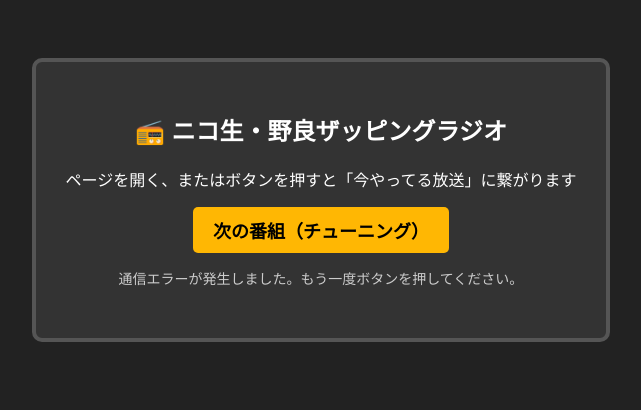
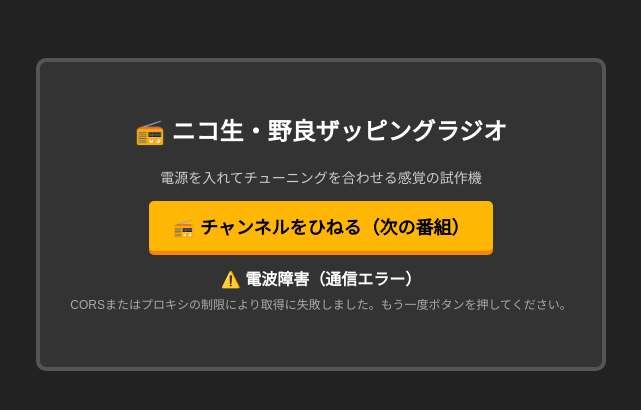
Before and after one commit to HanaAitetsu/NicoLiveRadioPrt., a plain HTML site: page index.html in a window 1280 px wide. Shown: the whole page, without its empty margins (319-960 px from the left). Drawn offline with Linux system fonts and the light colour scheme; no server answers.

Commit message:
Update index.html

```diff
--- a/index.html
+++ b/index.html
@@ -17,84 +17,104 @@
             padding: 30px;
             display: inline-block;
             background-color: #333;
+            min-width: 450px;
         }
         button {
-            padding: 10px 20px;
+            padding: 12px 24px;
             font-size: 18px;
             background-color: #ffb703;
             border: none;
             border-radius: 5px;
             cursor: pointer;
             font-weight: bold;
+            box-shadow: 0 4px #fb8500;
         }
-        button:hover { background-color: #fb8500; }
-        #player-container { margin-top: 20px; }
-        #info { margin-top: 15px; font-size: 14px; color: #ccc; }
+        button:active {
+            transform: translateY(4px);
+            box-shadow: none;
+        }
+        #player-container { margin-top: 25px; }
+        #info { margin-top: 15px; font-size: 16px; color: #fff; font-weight: bold; }
+        #sub-info { font-size: 12px; color: #aaa; margin-top: 5px; }
     </style>
 </head>
 <body>
 
 <div class="radio-box">
     <h2>📻 ニコ生・野良ザッピングラジオ</h2>
-    <p>ページを開く、またはボタンを押すと「今やってる放送」に繋がります</p>
-    <button id="next-btn">次の番組（チューニング）</button>
+    <p style="color: #ccc; font-size: 14px;">電源を入れてチューニングを合わせる感覚の試作機</p>
+    <button id="next-btn">📻 チャンネルをひねる（次の番組）</button>
 
-    <div id="info">番組を検索中...</div>
+    <div id="info">電波を受信中...</div>
+    <div id="sub-info"></div>
     <div id="player-container"></div>
 </div>
 
 <script>
-// ニコニコ生放送の「公式検索API」を使って、今ライブ中の番組をひっぱる関数
 async function tuneInRadio() {
     const infoDiv = document.getElementById('info');
+    const subInfoDiv = document.getElementById('sub-info');
     const container = document.getElementById('player-container');
-    infoDiv.innerText = "今やってる放送を電波探索中...";
-    container.innerHTML = ""; // プレイヤーを一旦消去
 
-    // ニコ生の『雑談』タグがついている、現在放送中の番組を最大100件取得するAPI URL
-    // （CORS回避のため、公開プロキシを経由させています）
-    const q = encodeURIComponent("雑談");
-    const apiUrl = `https://api.allorigins.win/get?url=${encodeURIComponent(
-        `https://snapshot.search.nicovideo.jp/api/v2/live/contents/search?q=${q}&targets=tags&fields=contentId,title&filters[liveStatus][0]=onair&_sort=-startTime&_limit=30`
-    )}`;
+    infoDiv.innerText = "番組を探索中...";
+    subInfoDiv.innerText = "";
+    container.innerHTML = "";
+
+    // 仕様書(v2)に基づいたクエリを構築
+    // ターゲットは「tags（タグ）」、検索ワードは「雑談」
+    // フィルタ：liveStatus が「onair（放送中）」のもの
+    const keyword = encodeURIComponent("雑談");
+    const targetFields = "contentId,title,userId,communityName";
+    const targetFilters = encodeURIComponent("filters[liveStatus][0]=onair");
+
+    const targetUrl = `https://snapshot.search.nicovideo.jp/api/v2/live/contents/search?q=${keyword}&targets=tags&fields=${targetFields}&${targetFilters}&_sort=-viewCounter&_limit=40`;
+
+    // GitHub Pages(HTTPS)環境からのCORS制限を突破するため、高安定なプロキシを通す
+    const proxyUrl = `https://api.allorigins.win/get?url=${encodeURIComponent(targetUrl)}`;
 
     try {
-        const response = await fetch(apiUrl);
-        const data = await response.json();
-        const result = JSON.parse(data.contents);
+        const response = await fetch(proxyUrl);
+        if (!response.ok) throw new Error("ネットワークエラー");
+
+        const wrapperData = await response.json();
+        const result = JSON.parse(wrapperData.contents);
 
         if (result.data && result.data.length > 0) {
-            // ヒットした「今放送中の番組リスト」から、ランダムで1つ選ぶ（ガチャ要素）
+            // 現在オンエア中の番組からランダムに1つ選ぶ（ザッピング感の再現）
             const randomIndex = Math.floor(Math.random() * result.data.length);
             const program = result.data[randomIndex];
 
-            infoDiv.innerHTML = `<strong>現在再生中:</strong> ${program.title}`;
+            infoDiv.innerText = `♪ ${program.title}`;
+            subInfoDiv.innerText = `放送コミュニティ: ${program.communityName || '個人配信'}`;
 
-            // ニコ生公式の埋め込みプレイヤー（iframe）を生成して音を鳴らす
-            // ※ブラウザの仕様上、最初は消音(muted)で始まることがあるため、画面が出たら音量を上げてください
+            // ニコ生公式の埋め込み用プレイヤーを生成
+            // ※注意: ブラウザのセキュリティ上、初回の自動再生時はミュートされることがあります。
+            // プレイヤー内の音量アイコンでミュートを解除してください。
             container.innerHTML = `
                 <iframe src="https://live.nicovideo.jp/embed/${program.contentId}?autoplay=1&mute=0"
-                        width="400"
-                        height="250"
-                        style="border:none;"
-                        allow="autoplay">
+                        width="450"
+                        height="280"
+                        style="border:4px solid #222; background:#000;"
+                        allow="autoplay; encrypted-media">
                 </iframe>`;
         } else {
-            infoDiv.innerText = "今放送中の番組が見つかりませんでした。時間をおいて試してください。";
+            infoDiv.innerText = "❌ 現在放送中の番組が見つかりませんでした。";
+            subInfoDiv.innerText = "タイミングを変えてもう一度試してください。";
         }
     } catch (error) {
         console.error(error);
-        infoDiv.innerText = "通信エラーが発生しました。もう一度ボタンを押してください。";
+        infoDiv.innerText = "⚠️ 電波障害（通信エラー）";
+        subInfoDiv.innerText = "CORSまたはプロキシの制限により取得に失敗しました。もう一度ボタンを押してください。";
     }
 }
 
-// ページが読み込まれたら自動で再生を試みる（電源ONの再現）
-// ※ブラウザのセキュリティ制限により、ユーザーが画面を1回クリックするまで自動再生がブロックされる場合があります
+// 起動時（ページ読み込み時）に自動実行
 window.addEventListener('load', () => {
+    // 1秒待ってから最初の検索を開始
     setTimeout(tuneInRadio, 1000);
 });
 
-// ボタンを押したら次の番組へ
+// ボタンクリックで次の番組へザッピング
 document.getElementById('next-btn').addEventListener('click', tuneInRadio);
 </script>
 
```
